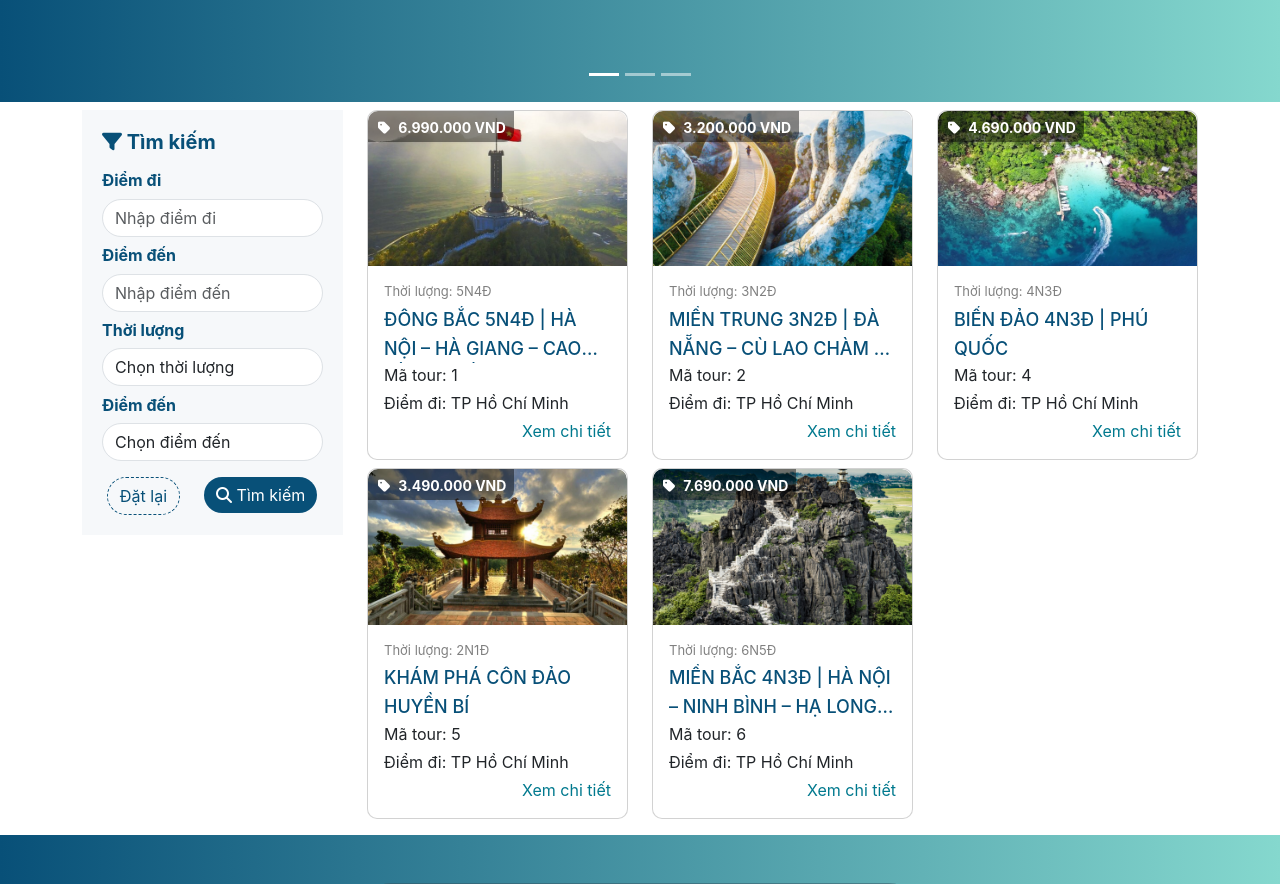
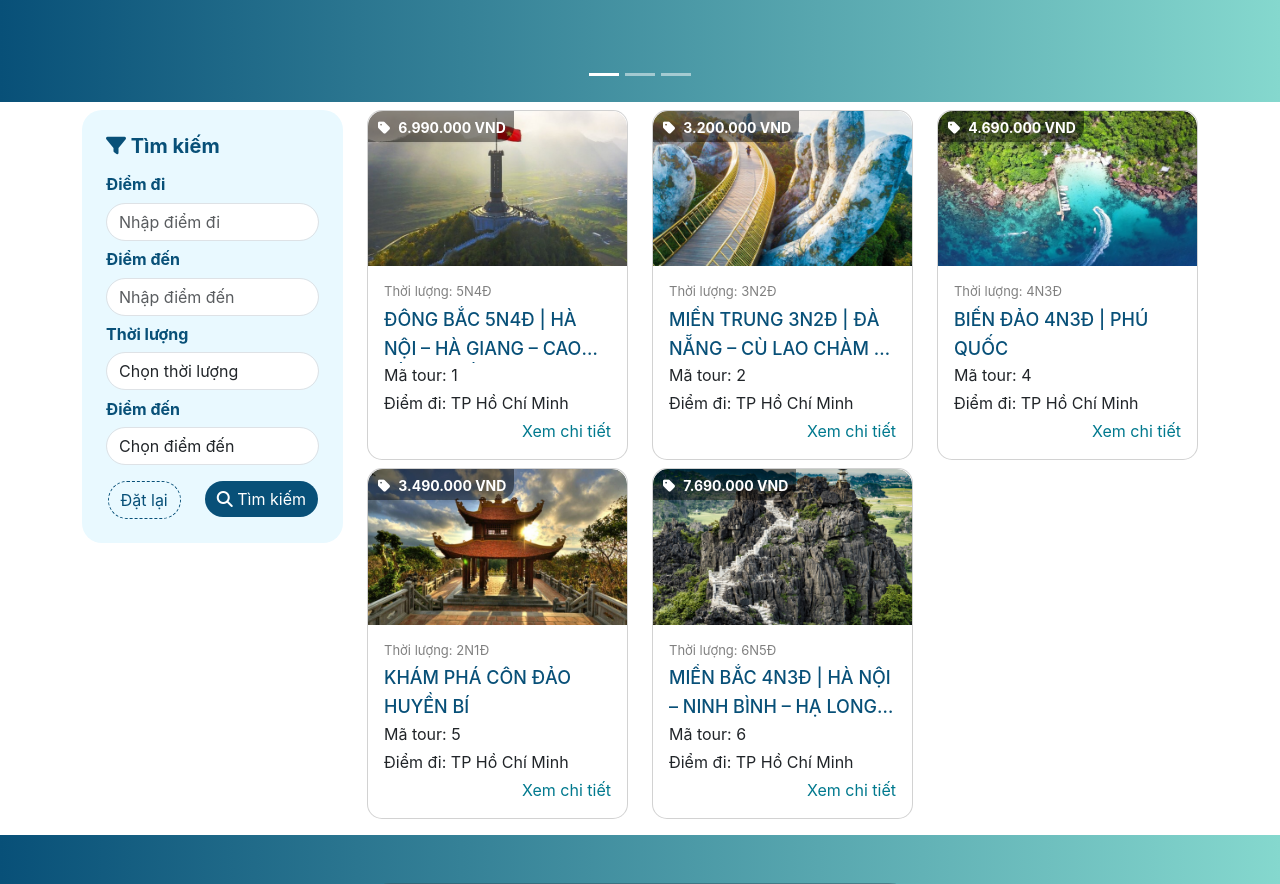
Before and after one commit to khanhvn3103/Tour_management, a PHP site: page / in a window 1280 px wide. Shown: the part 698-1582 px from the top of the page. Run offline with PHP 8.4, Linux system fonts and the light colour scheme; some libraries are stand-ins or nearby versions.

```diff
--- a/asset/css/all.css
+++ b/asset/css/all.css
@@ -7,7 +7,7 @@
     --color-primary: rgba(8, 80, 120, 1);
     --color-link: rgb(0, 121, 142);
     --color-link-hover: rgb(0, 148, 176);
-    --background-light: #f6f8fa;
+    --background-light: #e9f9ff;
 }
 
 body {
--- a/asset/css/boostrap_custome.css
+++ b/asset/css/boostrap_custome.css
@@ -7,7 +7,7 @@
 
 .card{
     cursor: pointer !important;
-    border-radius: 10px !important;
+    border-radius: 15px !important;
 }
 
 .card .card-title{
--- a/asset/css/style.css
+++ b/asset/css/style.css
@@ -53,7 +53,7 @@
     position: relative;
     padding-top: 60%;
     overflow: hidden;
-    border-radius: 10px 10px 0 0;
+    border-radius: 15px 15px 0 0;
 }
 
 .card .card-tour-img img{
@@ -64,7 +64,7 @@
     left: 0;
     width: 100%;
     height: 100%;
-    border-radius: 10px 10px 0 0;
+    border-radius: 15px 15px 0 0;
 }
 
 .card .duration{
@@ -83,8 +83,8 @@
     z-index: 1;
     display: flex;
     padding: 6px 8px 4px 10px;
-    border-top-left-radius: 10px;
-    border-bottom-right-radius: 10px;
+    border-top-left-radius: 15px;
+    border-bottom-right-radius: 15px;
     box-shadow: 0 2px 2px -1px rgba(16, 24, 40, .05);
     width: max-content !important;
     font-size: 14px !important;
@@ -100,7 +100,8 @@
 }
 
 .filter-tours{
-    padding: 1.25rem !important;
+    border-radius: 20px;
+    padding: 1.5rem !important;
     background: var(--background-light);
 }
 
```
